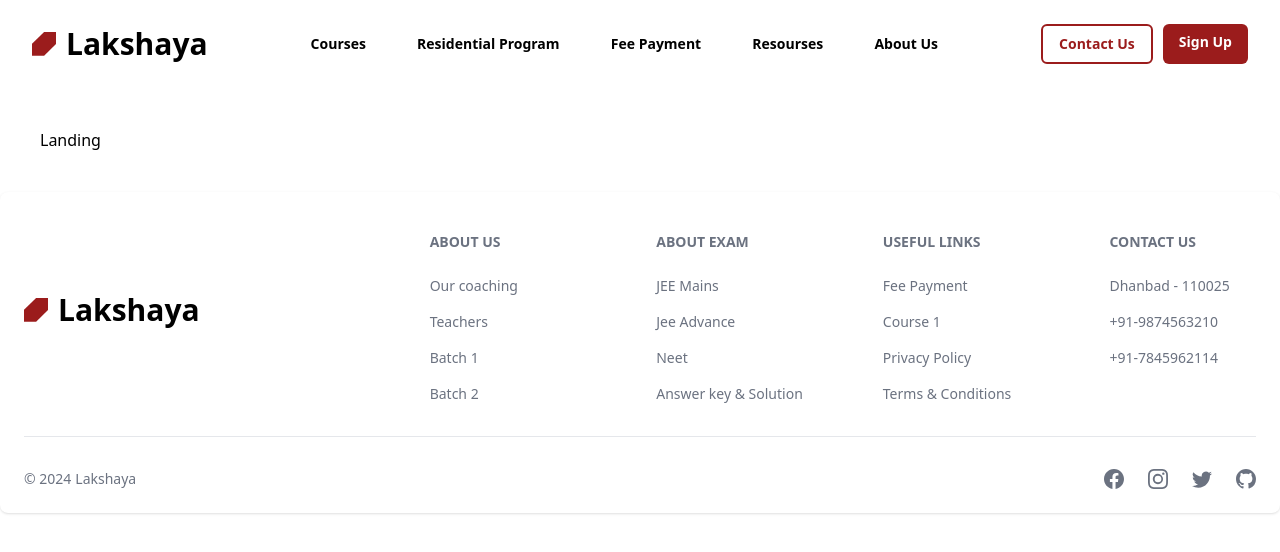
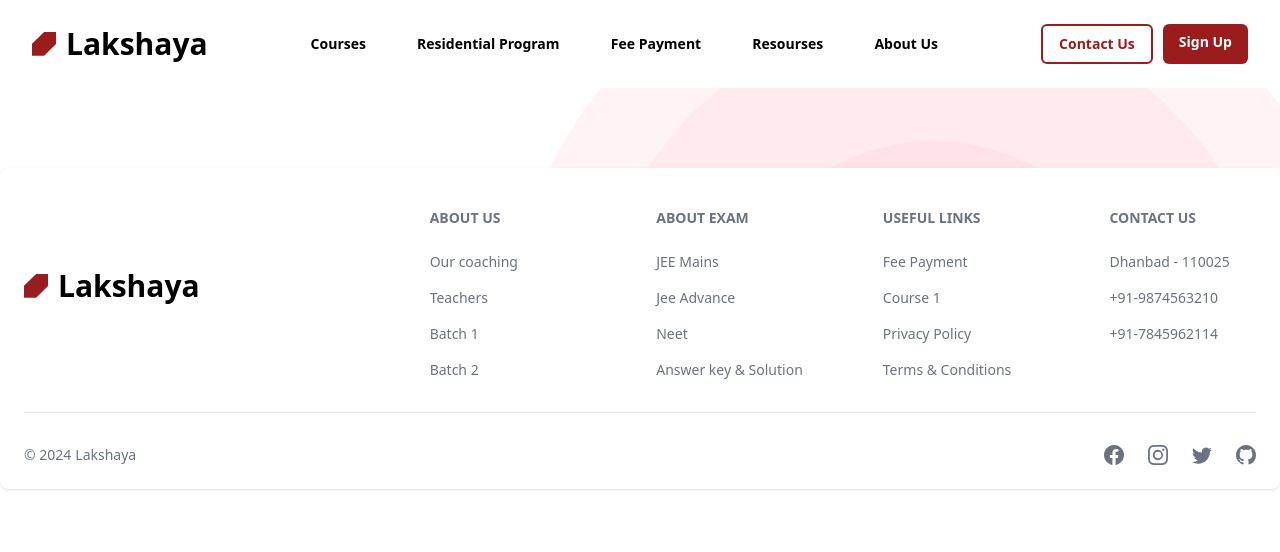
Before and after one commit to whyehtasam/Lakshaya, a React (Vite) app: page / in a window 1280 px wide. Shown: the top 552 px of the page. Built offline with nearby package versions, Linux system fonts and the light colour scheme.

Commit message:
Refactor Landing.jsx and Container.jsx

```diff
--- a/src/apps/landing/Landing.jsx
+++ b/src/apps/landing/Landing.jsx
@@ -1,12 +1,18 @@
-import React from 'react'
-import Container from '../../components/wrappers/Container'
+import BlobCircle from "../../components/wrappers/BlobCircle";
+import Container from "../../components/wrappers/Container";
 
-const landing = () => {
+const Landing = () => {
   return (
-   <Container style=" ">
-    Landing
-   </Container>
+    <div  className="relative overflow-hidden">
+      <Container className=''>
+
+<div className="w-8/12 -z-50 absolute -right-20 -top-40">
+
+      <BlobCircle  />
+</div>
+      </Container>
+    </div>
   )
-}
+};
 
-export default landing
+export default Landing;
--- /dev/null
+++ b/src/components/wrappers/BlobCircle.jsx
@@ -0,0 +1,13 @@
+import React from "react";
+
+const BlobCircle = ({ width = '100%', height = '100%' }) => {
+  return (
+    <svg width={width} height={height} viewBox="0 0 1191 1191">
+      <circle cx="50%" cy="50%" r="25%" fill="pink" fillOpacity="0.2" />
+      <circle cx="50%" cy="50%" r="40%" fill="pink" fillOpacity="0.2" />
+      <circle cx="50%" cy="50%" r="50%" fill="pink" fillOpacity="0.2" />
+    </svg>
+  );
+};
+
+export default BlobCircle;
--- a/src/components/wrappers/Container.jsx
+++ b/src/components/wrappers/Container.jsx
@@ -1,7 +1,7 @@
 import React from "react";
 
-const Container = ({ children,style }) => {
-  return <div className={"lg:max-w-[90rem] lg:p-10 p-6 mx-auto " + style}>{children}</div>;
+const Container = ({ children,className }) => {
+  return <div className={"lg:max-w-[90rem] lg:p-10 p-6 mx-auto " + className}>{children}</div>;
 };
 
 export default Container;
```
